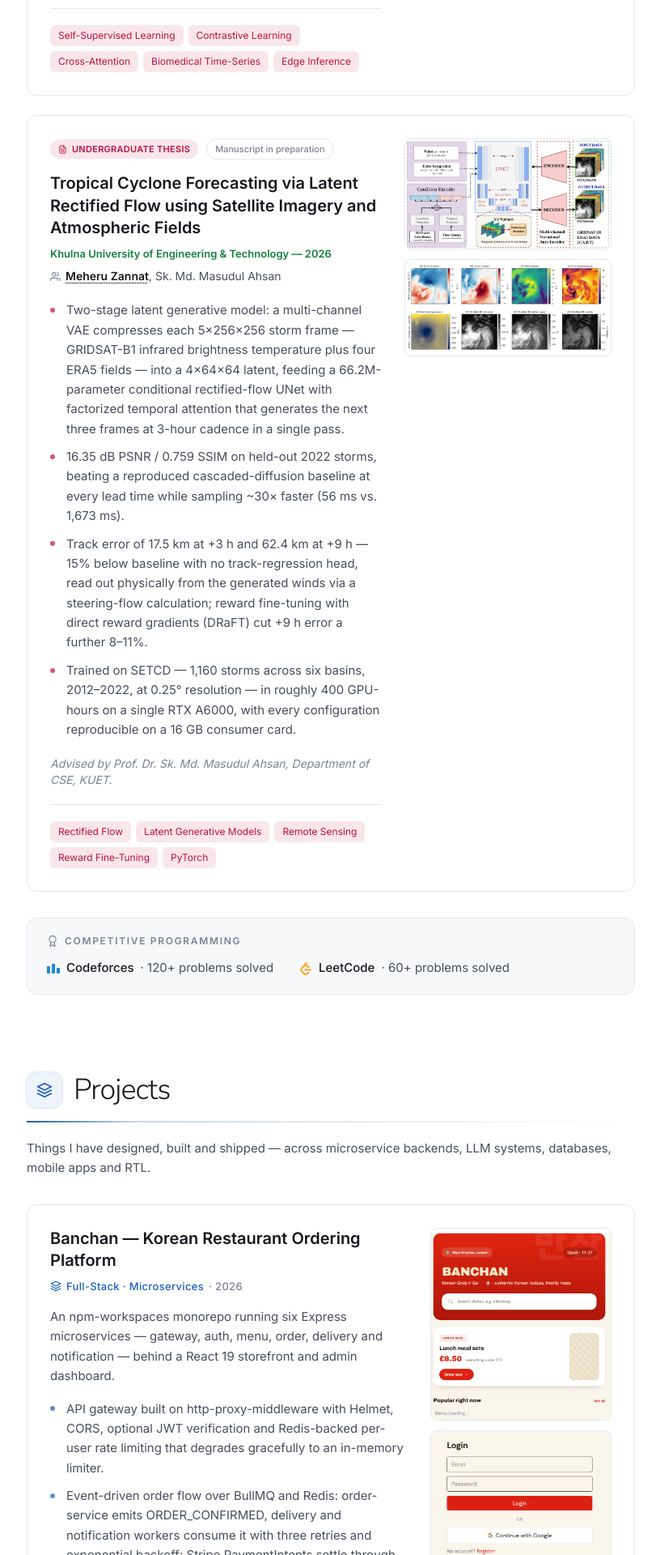
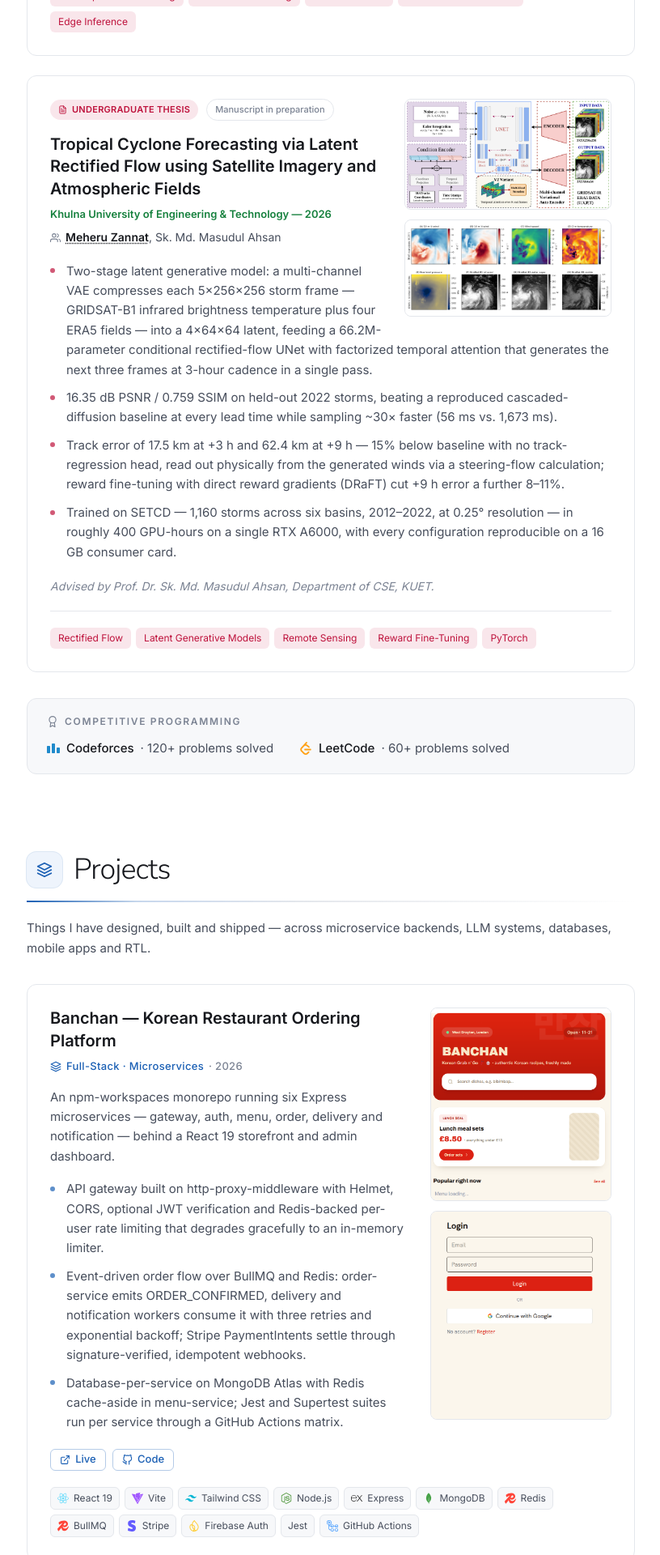
Before and after one commit to meheru273/Portfolio_React, a React (Vite) app: page / in a window 1280 px wide. Shown: the part 2400-4320 px from the top of the page at 81% size, without its empty margins (399-1215 px from the left). Built offline with nearby package versions, Linux system fonts and the light colour scheme.

Commit message:
feat: update layout for FeaturedProject and Publication components to use clearfix for improved image and text alignment

```diff
--- a/src/components/Projects.jsx
+++ b/src/components/Projects.jsx
@@ -96,16 +96,18 @@ function CategoryLine({ project }) {
 
 function FeaturedProject({ project }) {
   return (
-    <article className={`card cat-${project.cat} p-6 sm:p-7`}>
-      <div className="flex flex-col gap-5 sm:flex-row-reverse sm:gap-7">
-        {/* `self-start` stops the flex row stretching the images. */}
+    <article className={`card clearfix cat-${project.cat} p-6 sm:p-7`}>
+      <div>
+        {/* Floated rather than a flex column so the copy wraps beside the
+            screenshots and then runs the full width of the card once it clears
+            them. Below `sm` it drops out of the float and sits above the text. */}
         <PreviewStack
           images={project.images}
           thumb={project.thumb}
-          className="w-full shrink-0 self-start sm:w-44 lg:w-56"
+          className="mb-5 w-full sm:float-right sm:mb-4 sm:ml-7 sm:w-44 lg:w-56"
         />
 
-        <div className="min-w-0 flex-1">
+        <div className="min-w-0">
           <h3 className="text-lg leading-snug font-semibold text-ink sm:text-xl">
             {project.title}
           </h3>
--- a/src/components/Research.jsx
+++ b/src/components/Research.jsx
@@ -14,17 +14,19 @@ import SocialIcon from "./SocialIcon.jsx";
 
 function Publication({ entry }) {
   return (
-    <article className="card cat-research p-6 sm:p-7">
-      <div className="flex flex-col gap-5 sm:flex-row-reverse sm:gap-7">
-        {/* Architecture figure on top, dataset figure under it. `self-start`
-            stops the flex row stretching them past their natural size. */}
+    <article className="card clearfix cat-research p-6 sm:p-7">
+      <div>
+        {/* Architecture figure on top, dataset figure under it. Floated rather
+            than a flex column so the copy wraps beside the figures and then
+            runs the full width of the card once it clears them. Below `sm` it
+            drops out of the float and sits above the text. */}
         <PreviewStack
           images={entry.images}
           thumb={entry.thumb}
-          className="w-full shrink-0 self-start sm:w-48 lg:w-64"
+          className="mb-5 w-full sm:float-right sm:mb-4 sm:ml-7 sm:w-48 lg:w-64"
         />
 
-        <div className="min-w-0 flex-1">
+        <div className="min-w-0">
           <div className="flex flex-wrap items-center gap-2.5">
             <span className="inline-flex items-center gap-1.5 rounded-full px-2.5 py-1 text-[11px] font-semibold tracking-wide uppercase cat-tint cat-text">
               <FiFileText size={11} aria-hidden="true" />
@@ -107,7 +109,8 @@ function Publication({ entry }) {
             </div>
           ) : null}
 
-          <ul className="mt-5 flex flex-wrap gap-1.5 border-t border-line pt-5">
+          {/* Clears the float so its divider runs the full card width. */}
+          <ul className="mt-5 flex flex-wrap gap-1.5 border-t border-line pt-5 clear-both">
             {entry.tags.map((tag) => (
               <li
                 key={tag}
--- a/src/index.css
+++ b/src/index.css
@@ -191,6 +191,14 @@
     border-color: var(--cat, var(--c-accent));
   }
 
+  /* Cards float their image column, so they need to contain it — otherwise a
+     stack taller than the copy would hang out of the bottom of the card. */
+  .clearfix::after {
+    content: "";
+    display: table;
+    clear: both;
+  }
+
   /* Brand marks carry both theme colours; this picks one. */
   .brand {
     color: var(--brand);
```
